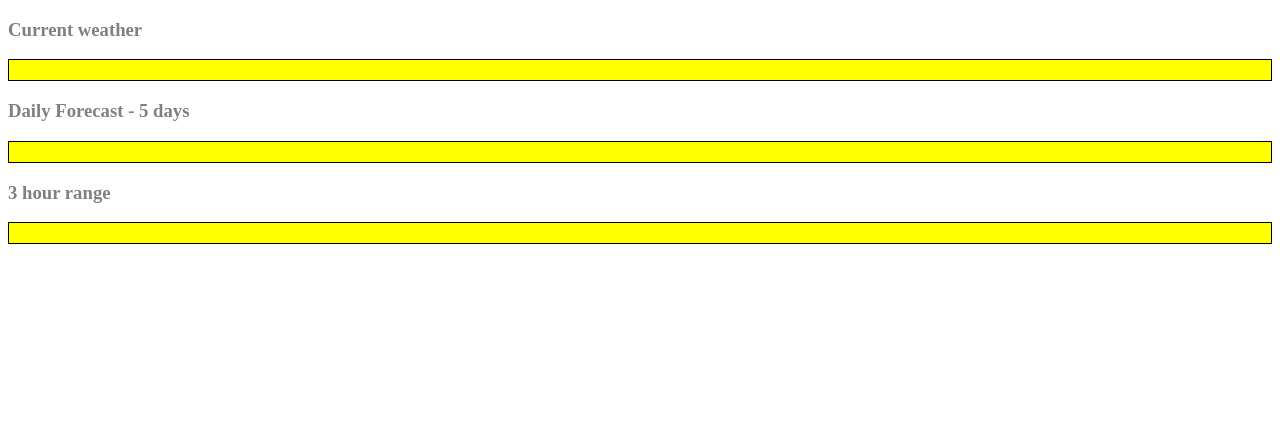
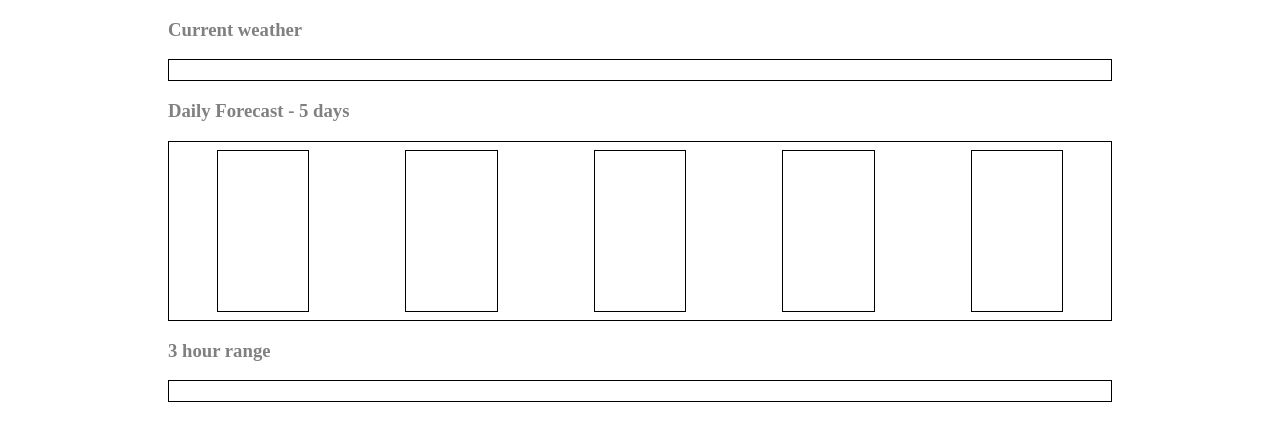
Before and after one commit to yll9108/midTerm-weatherApp, a website: page index.html in a window 1280 px wide. Drawn offline with Linux system fonts and the light colour scheme.

Commit message:
built the 5-day forecast structure

```diff
--- a/css/3hrs.scss
+++ /dev/null
@@ -1,5 +0,0 @@
-body{
-    div{
-        background-color: yellow;
-    }
-}
--- a/css/5days.scss
+++ b/css/5days.scss
@@ -0,0 +1,25 @@
+html {
+    body {
+        .mainSection {
+            padding: 0 10rem 0 10rem;
+            .forecast {
+                .dayForecast {
+                    display: flex;
+                    flex-direction: row;
+                    justify-content: space-evenly;
+                    border: 1px solid black;
+                    #day1,
+                    #day2,
+                    #day3,
+                    #day4,
+                    #day5 {
+                        border: 1px solid black;
+                        width: 8rem;
+                        height: 10rem;
+                        margin: 0.5rem 3rem 0.5rem 3rem;
+                    }
+                }
+            }
+        }
+    }
+}
--- a/index.html
+++ b/index.html
@@ -24,17 +24,25 @@
         <script src="3hrs.js"></script>
     </head>
     <body>
+        <section class="mainSection">
             <section class="currentWeather">
                 <h3 id="title">Current weather</h3>
                 <div style="border: 1px solid black; padding: 10px"></div>
             </section>
             <section class="forecast">
                 <h3 id="title">Daily Forecast - 5 days</h3>
-      <div style="border: 1px solid black; padding: 10px"></div>
+                <div class="dayForecast">
+                    <div id="day1"></div>
+                    <div id="day2"></div>
+                    <div id="day3"></div>
+                    <div id="day4"></div>
+                    <div id="day5"></div>
+                </div>
             </section>
             <section class="3hrRange">
                 <h3 id="title">3 hour range</h3>
                 <div style="border: 1px solid black; padding: 10px"></div>
             </section>
+        </section>
     </body>
 </html>
```
Also changed, not shown: css/3hrs.css, css/5days.css, css/weatherapp.css, 4 other files. Lines whose indentation alone changed are shown as unchanged.
